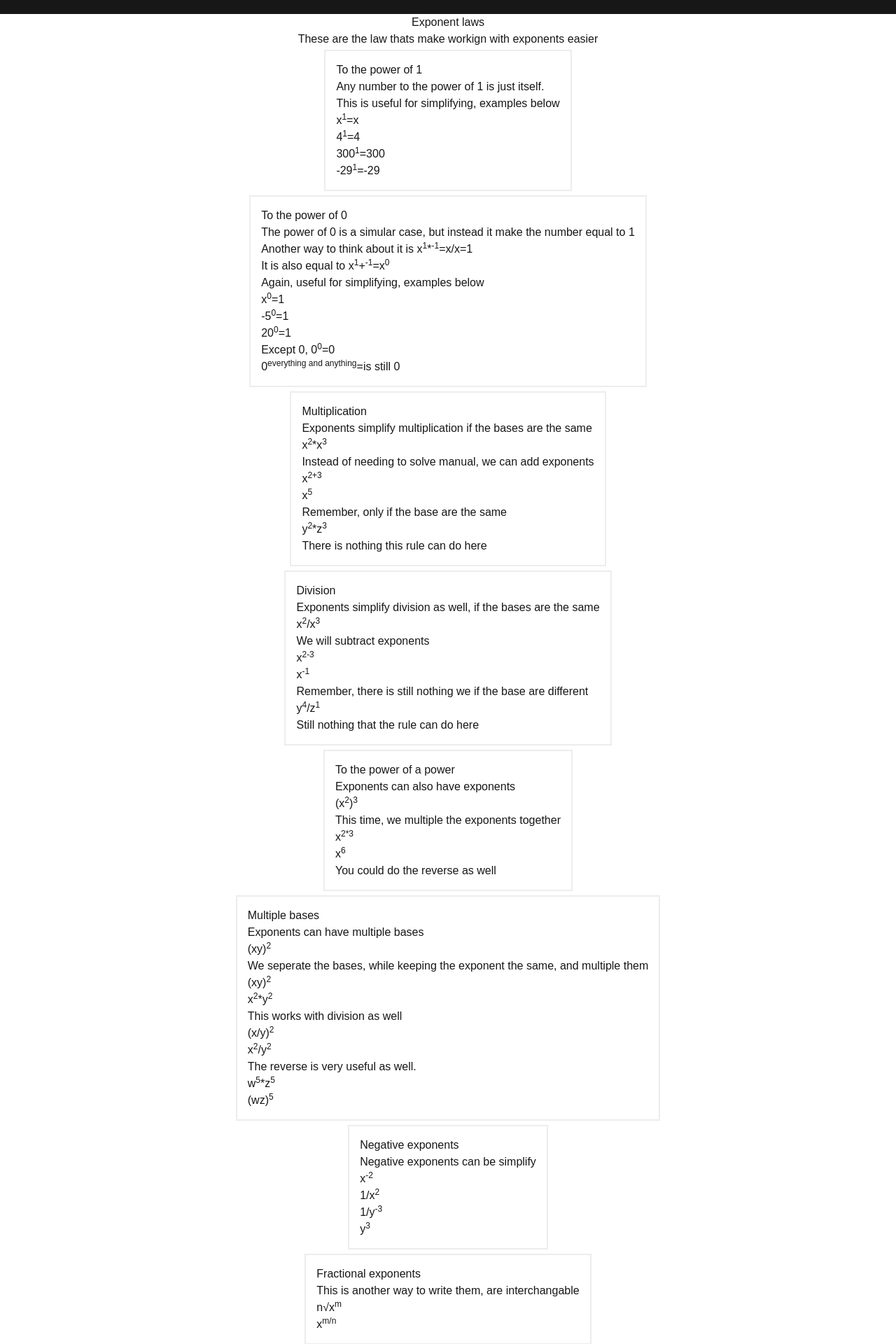
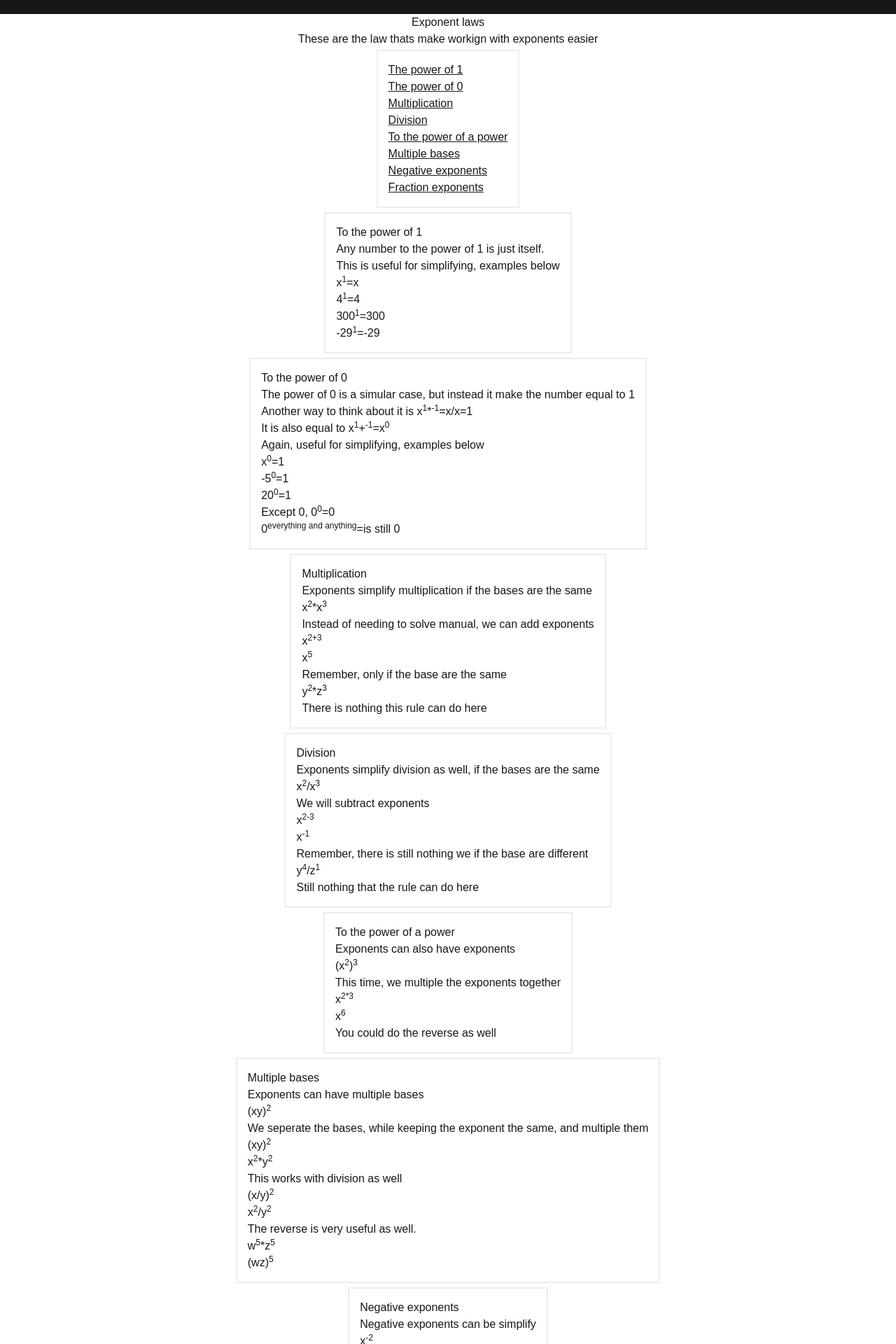
Before and after one commit to RisingSatalite/math-made-fun, a Next.js app: page /advance/rules/exponents in a window 1280 px wide. Shown: the part 80-2000 px from the top of the page at 70% size. Built offline with nearby package versions, Linux system fonts and the light colour scheme.

Commit message:
table of contents

```diff
--- a/src/app/advance/rules/exponents/page.js
+++ b/src/app/advance/rules/exponents/page.js
@@ -3,8 +3,51 @@ export default function ExponentsRules() {
     <div className="grid items-center justify-items-center min-h-screen">
         <h1>Exponent laws</h1>
         <p>These are the law thats make workign with exponents easier</p>
+        <ol className="area">
+            <li>
+                <a href="#to_the_power_of_1">
+                    The power of 1
+                </a>
+            </li>
+            <li>
+                <a href="#to_the_power_of_0">
+                    The power of 0
+                </a>
+            </li>
+            <li>
+                <a href="#multiplication">
+                    Multiplication
+                </a>
+            </li>
+            <li>
+                <a href="#division">
+                    Division
+                </a>
+            </li>
+            <li>
+                <a href="#to_the_power_of_a_power">
+                    To the power of a power
+                </a>
+            </li>
+            <li>
+                <a href="#multiple_bases">
+                    Multiple bases
+                </a>
+            </li>
+            <li>
+                <a href="#negavite_exponents">
+                    Negative exponents
+                </a>
+            </li>
+            <li>
+                <a href="#fraction_exponents">
+                    Fraction exponents
+                </a>
+            </li>
+        </ol>
+
         <div className="area">
-            <h2>To the power of 1</h2>
+            <h2 id="to_the_power_of_1">To the power of 1</h2>
             <p>Any number to the power of 1 is just itself.</p>
             <p>This is useful for simplifying, examples below</p>
             <p>x<sup>1</sup>=x</p>
@@ -12,7 +55,7 @@ export default function ExponentsRules() {
             <p>300<sup>1</sup>=300</p>
             <p>-29<sup>1</sup>=-29</p>
         </div>
-        <div className="area">
+        <div id="to_the_power_of_0" className="area">
             <h2>To the power of 0</h2>
             <p>The power of 0 is a simular case, but instead it make the number equal to 1</p>
             <p>Another way to think about it is x<sup>1</sup>*<sup>-1</sup>=x/x=1</p>
@@ -24,7 +67,7 @@ export default function ExponentsRules() {
             <p>Except 0, 0<sup>0</sup>=0</p>
             <p>0<sup>everything and anything</sup>=is still 0</p>
         </div>
-        <div className="area">
+        <div id="multiplication" className="area">
             <h2>Multiplication</h2>
             <p>Exponents simplify multiplication if the bases are the same</p>
             <p>x<sup>2</sup>*x<sup>3</sup></p>
@@ -35,7 +78,7 @@ export default function ExponentsRules() {
             <p>y<sup>2</sup>*z<sup>3</sup></p>
             <p>There is nothing this rule can do here</p>
         </div>
-        <div className="area">
+        <div id="division" className="area">
             <h2>Division</h2>
             <p>Exponents simplify division as well, if the bases are the same</p>
             <p>x<sup>2</sup>/x<sup>3</sup></p>
@@ -46,7 +89,7 @@ export default function ExponentsRules() {
             <p>y<sup>4</sup>/z<sup>1</sup></p>
             <p>Still nothing that the rule can do here</p>
         </div>
-        <div className="area">
+        <div id="to_the_power_of_a_power" className="area">
             <h2>To the power of a power</h2>
             <p>Exponents can also have exponents</p>
             <p>(x<sup>2</sup>)<sup>3</sup></p>
@@ -55,7 +98,7 @@ export default function ExponentsRules() {
             <p>x<sup>6</sup></p>
             <p>You could do the reverse as well</p>
         </div>
-        <div className="area">
+        <div id="multiple_bases" className="area">
             <h2>Multiple bases</h2>
             <p>Exponents can have multiple bases</p>
             <p>(xy)<sup>2</sup></p>
@@ -69,7 +112,7 @@ export default function ExponentsRules() {
             <p>w<sup>5</sup>*z<sup>5</sup></p>
             <p>(wz)<sup>5</sup></p>
         </div>
-        <div className="area">
+        <div id="negavite_exponents" className="area">
             <h2>Negative exponents</h2>
             <p>Negative exponents can be simplify</p>
             <p>x<sup>-2</sup></p>
@@ -77,11 +120,14 @@ export default function ExponentsRules() {
             <p>1/y<sup>-3</sup></p>
             <p>y<sup>3</sup></p>
         </div>
-        <div className="area">
+        <div id="fraction_exponents" className="area">
             <h2>Fractional exponents</h2>
             <p>This is another way to write them, are interchangable</p>
-            <p>n√x<sup>m</sup></p>
+            <p><sup>n</sup>√x<sup>m</sup></p>
             <p>x<sup>m/n</sup></p>
+            <p>Another example</p>
+            <p><sup>o</sup>√y</p>
+            <p>y<sup>o</sup></p>
         </div>
       <p></p>
     </div>
```
